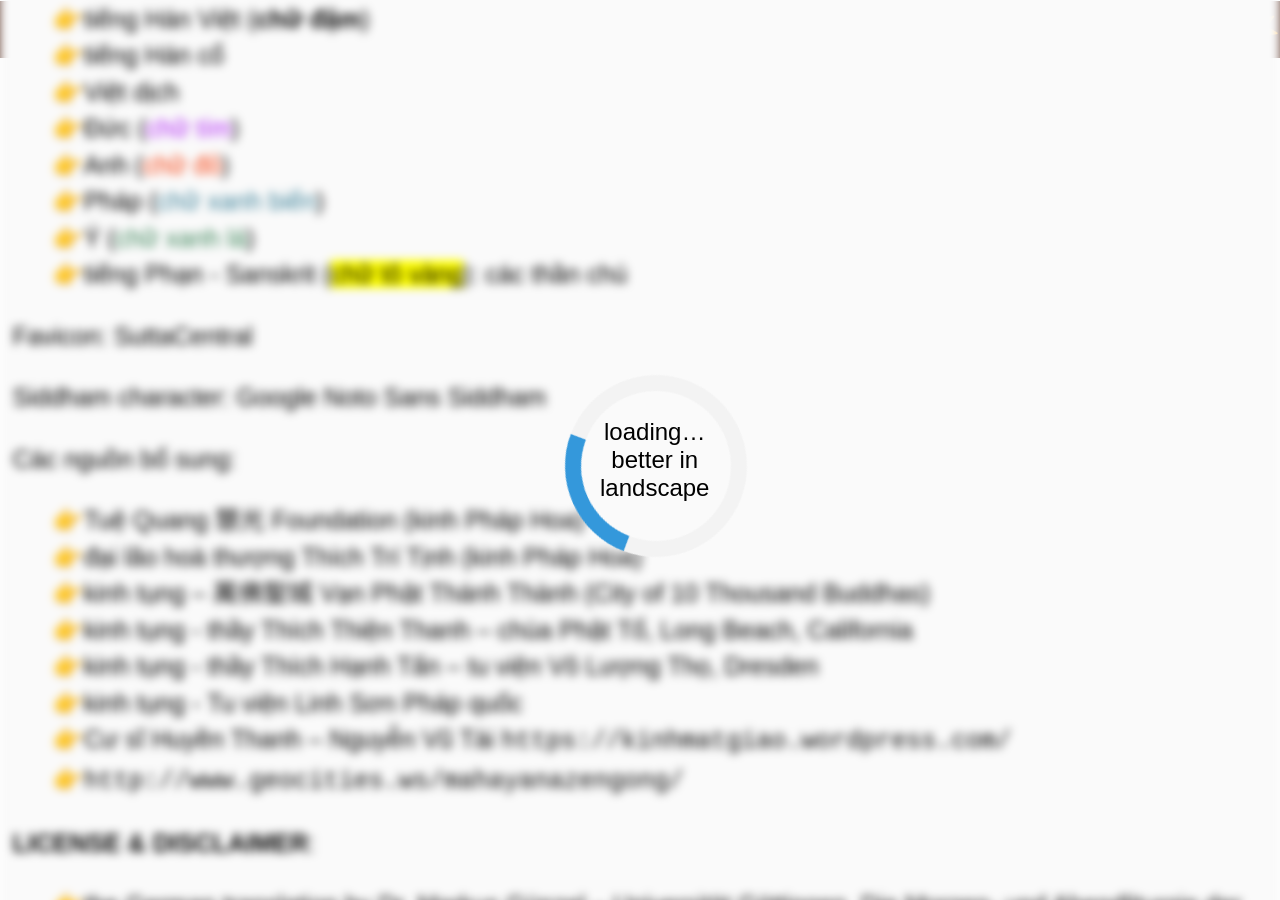
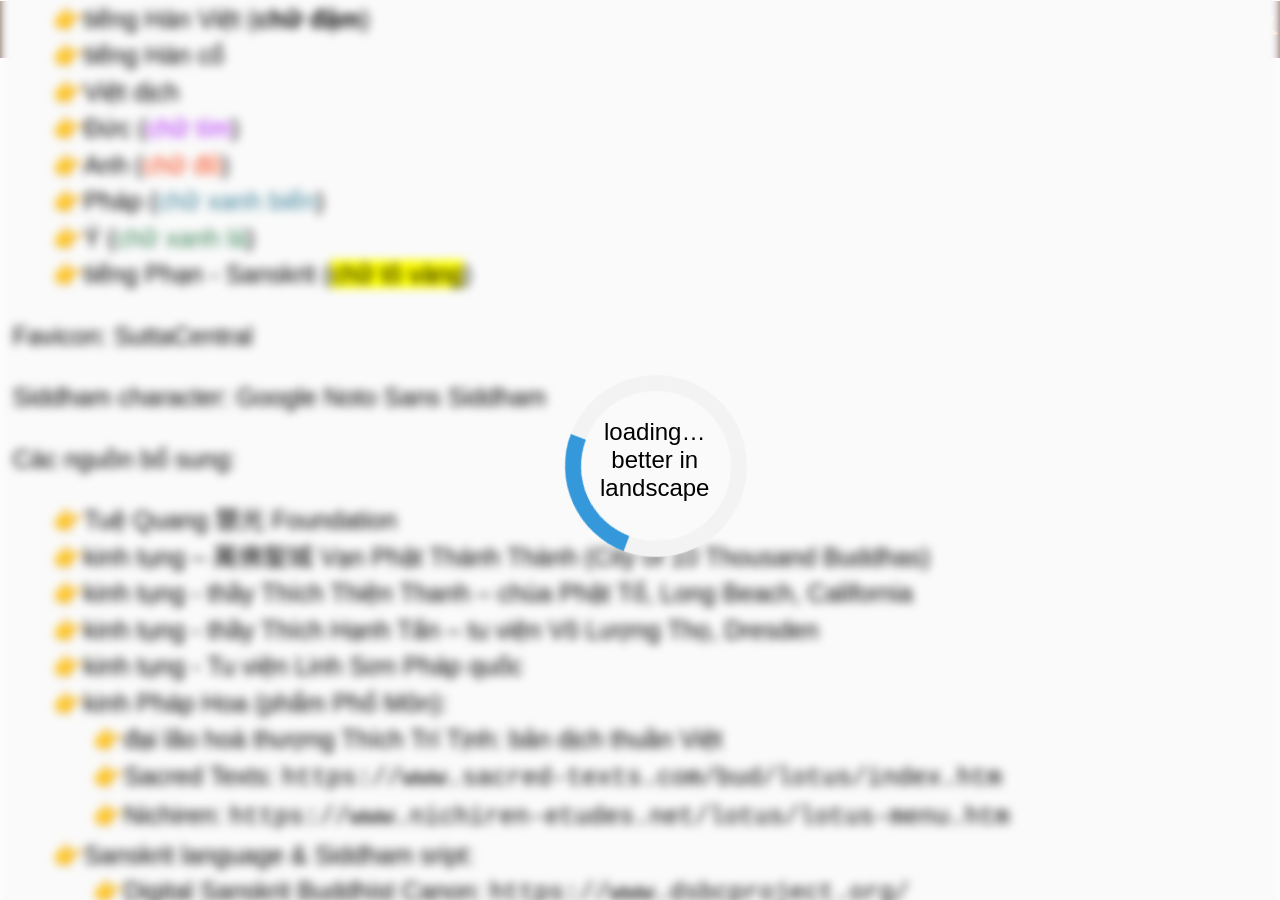
Before and after one commit to phineas-pta/kinh_nhat_tung, a Jekyll site: the page built from index.html, in a window 1280 px wide and 900 px high, scrolled down 796 px. Built offline with Jekyll 4.4.1, drawn with Linux system fonts in a browser that asks for light colours; Markdown is read by kramdown in place of the engine named in the settings; some of the changed text lies outside the part shown.

Commit message:
add placeholder files for multiple texts
update Siddham font

update `index.html`

enhance some minor features

```diff
--- a/_includes/header.html
+++ b/_includes/header.html
@@ -3,18 +3,18 @@
 </header>
 <nav id="hamburger">
 	<section role="application">
-		<button type="button" aria-label="open navigation sidebar menu"> <!-- hamburger button -->
+		<button title="menu" type="button" aria-label="open navigation sidebar menu"> <!-- hamburger button -->
 			<svg viewBox="0 0 24 24" preserveAspectRatio="xMidYMid meet"> <!-- copy from SuttaCentral -->
 				<path d="M3 18h18v-2H3v2zm0-5h18v-2H3v2zm0-7v2h18V6H3z" style="fill: #FAFAFA"></path>
 			</svg>
 		</button>
 		<form id="langForm"> <!-- checkbox to show/hide language -->
-			<label><input type="checkbox" value="en" />en</label>
-			<label><input type="checkbox" value="fr" />fr</label>
-			<label><input type="checkbox" value="de" />de</label>
-			<label><input type="checkbox" value="it" />it</label>
+			<label title="english"><input type="checkbox" value="en" />en</label>
+			<label title="français"><input type="checkbox" value="fr" />fr</label>
+			<label title="deutsch"><input type="checkbox" value="de" />de</label>
+			<label title="italiano"><input type="checkbox" value="it" />it</label>
 			<!-- zh-Hant shown by default -->
 		</form>
-		<label><input type="checkbox" id="themeSwitch" />☀️</label> <!-- dark mode toggle -->
+		<label title="Dark mode"><input type="checkbox" id="themeSwitch" />☀️</label> <!-- dark mode toggle -->
 	</section>
 </nav>
--- a/index.html
+++ b/index.html
@@ -28,19 +28,29 @@ title: Home
 	<li>Anh (<span style="color: #F73B08;">chữ đỏ</span>)</li>
 	<li>Pháp (<span style="color: #3A8098;">chữ xanh biển</span>)</li>
 	<li>Ý (<span style="color: #388256;">chữ xanh lá</span>)</li>
-	<li>tiếng Phạn - Sanskrit (<span class="to-vang">chữ tô vàng</span>): các thần chú</li>
+	<li>tiếng Phạn - Sanskrit (<span class="to-vang">chữ tô vàng</span>)</li>
 </ul></p>
 <p>Favicon: SuttaCentral</p>
 <p>Siddham character: Google Noto Sans Siddham</p>
 <p lang="vi">Các nguồn bổ sung:<ul>
-	<li>Tuệ Quang <span lang="zh-Hant">慧光</span> Foundation (kinh Pháp Hoa)</li>
-	<li>đại lão hoà thượng Thích Trí Tịnh (kinh Pháp Hoa)</li>
+	<li>Tuệ Quang <span lang="zh-Hant">慧光</span> Foundation</li>
 	<li>kinh tụng – <span lang="zh-Hant">萬佛聖城</span> Vạn Phật Thánh Thành (City of 10 Thousand Buddhas)</li>
 	<li>kinh tụng - thầy Thích Thiện Thanh – chùa Phật Tổ, Long Beach, California</li>
 	<li>kinh tụng - thầy Thích Hạnh Tấn – tu viện Vô Lượng Thọ, Dresden</li>
 	<li>kinh tụng - Tu viện Linh Sơn Pháp quốc</li>
-	<li>Cư sĩ Huyền Thanh – Nguyễn Vũ Tài <span class="fixed-width">https://kinhmatgiao.wordpress.com/</span></li>
-	<li><span class="fixed-width">http://www.geocities.ws/mahayanazengong/</span></li>
+	<li>kinh Pháp Hoa (phẩm Phổ Môn):<ul>
+		<li>đại lão hoà thượng Thích Trí Tịnh: bản dịch thuần Việt</li>
+		<li>Sacred Texts: <span class="fixed-width">https://www.sacred-texts.com/bud/lotus/index.htm</span></li>
+		<li>Nichiren: <span class="fixed-width">https://www.nichiren-etudes.net/lotus/lotus-menu.htm</span></li>
+	</ul></li>
+	<li>Sanskrit language & Siddham sript:<ul>
+		<li>Digital Sanskrit Buddhist Canon: <span class="fixed-width">https://www.dsbcproject.org/</span></li>
+		<li><span class="fixed-width">https://aksharamukha.appspot.com/</span></li>
+	</ul></li>
+	<li>các thần chú:<ul>
+		<li>Cư sĩ Huyền Thanh – Nguyễn Vũ Tài <span class="fixed-width">https://kinhmatgiao.wordpress.com/</span></li>
+		<li><span class="fixed-width">http://www.geocities.ws/mahayanazengong/</span></li>
+	</ul></li>
 </ul></p>
 <p><!-- no set lang here --><span class="in-dam">LICENSE & DISCLAIMER</span>:<ul>
 	<li>the German translation by Dr. Markus Günzel – Universität Göttingen, Die Morgen- und Abendliturgie der chinesischen Buddhisten, 1994, DOI: <span class="fixed-width">10.11588/heidok.00015318</span> is copyrighted, but later provided online</li>
--- a/texts/_chanh-kinh/bat-nha-tam-kinh.html
+++ b/texts/_chanh-kinh/bat-nha-tam-kinh.html
@@ -1,6 +1,6 @@
 ---
 title: Ma-ha Bát-nhã Ba-la-mật-đa Tâm Kinh
-numb: 4
+numb: 11
 ---
 
 <header><h2>
--- a/texts/_chanh-kinh/cung-ngo.html
+++ b/texts/_chanh-kinh/cung-ngo.html
@@ -1,6 +1,6 @@
 ---
 title: Cúng Ngọ
-numb: 1
+numb: 9
 ---
 
 <header><h2 lang="zh-Hant"><ruby><rb>&#21320;</rb><rt>Ngọ </rt><rb>&#20379;</rb><rt>cúng</rt></ruby></h2></header>
--- a/texts/_chanh-kinh/mong-son.html
+++ b/texts/_chanh-kinh/mong-son.html
@@ -1,6 +1,6 @@
 ---
 title: Mông Sơn Thí Thực
-numb: 3
+numb: 5
 ---
 
 <header><h2>
--- a/texts/_chanh-kinh/sam-hong-danh.html
+++ b/texts/_chanh-kinh/sam-hong-danh.html
@@ -1,6 +1,6 @@
 ---
 title: Hồng Danh Bảo Sám
-numb: 2
+numb: 4
 ---
 
 <header><h2>
```
Also changed, not shown: aide de camp.py (+23 -4 lines), texts/_chanh-kinh/chu-lang-nghiem.html (added, +9 -0 lines), texts/_chanh-kinh/cung-qua-duong.html (added, +9 -0 lines), texts/_chanh-kinh/kinh-a-di-da.html (added, +9 -0 lines), texts/_chanh-kinh/kinh-duoc-su.html (added, +9 -0 lines), texts/_chanh-kinh/kinh-kim-cang.html (added, +9 -0 lines), texts/_chanh-kinh/kinh-vu-lan.html (added, +9 -0 lines), texts/_chanh-kinh/pham-pho-mon.html (added, +11 -0 lines), assets/NotoSansSiddham-Regular.ttf.
